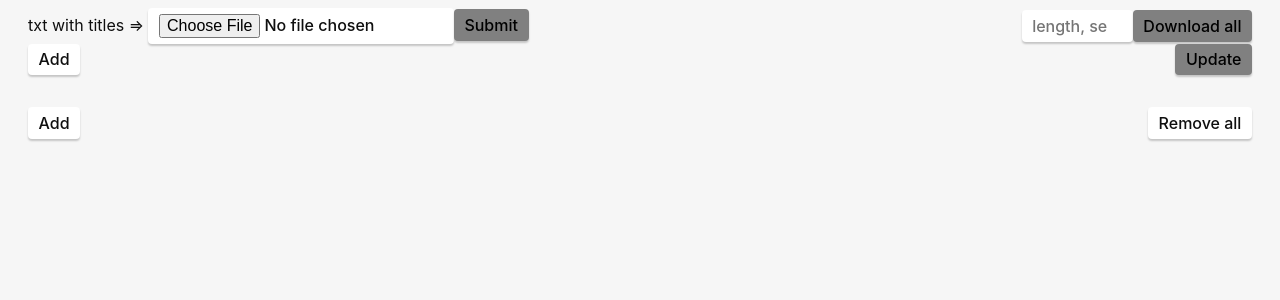
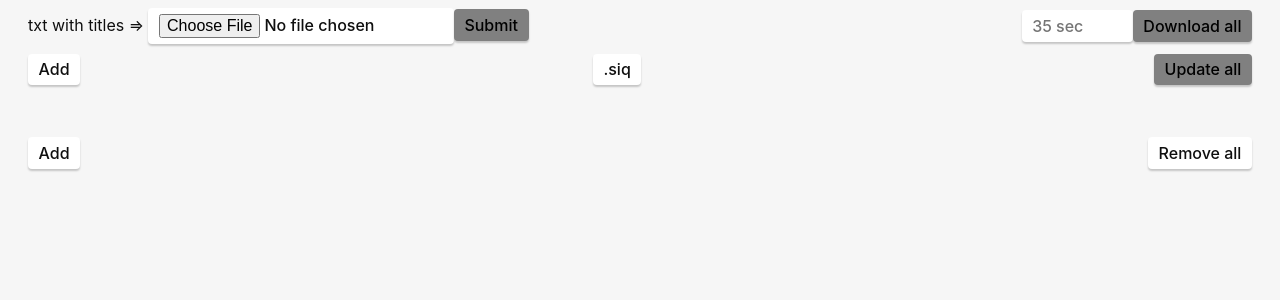
Before and after one commit to Netnesanya/mucutTauri, an Angular app: page / in a window 1280 px wide. Shown: the top 300 px of the page. Built offline with nearby package versions, Linux system fonts and the light colour scheme.

Commit message:
Handle create siq

```diff
--- a/src/app/header/header.component.html
+++ b/src/app/header/header.component.html
@@ -10,7 +10,7 @@
 
 
     <div class="toolset-right">
-        <input (change)="updateLengthInput($event)" class="default-duration-input" type="number" placeholder="length, sec">
+        <input (change)="updateLengthInput($event)" class="default-duration-input" type="number" placeholder="35 sec">
 
         <button (click)="handleDownloadAll()"
                 [ngClass]="downloadAllButtonStatus"
--- a/src/app/header/header.component.ts
+++ b/src/app/header/header.component.ts
@@ -45,7 +45,6 @@ export class HeaderComponent implements OnInit {
     public handleDownloadAll(): void {
         if (this.submitButtonStatus === READY || this.songDataService.songsData.length > 0) {
             this.downloadAllButtonStatus = LOADING;
-
             const updatedData = this.songDataService.songsData.map(el => {
                 // Create a copy of el.userInput, updating the duration or setting it if it's not already set
                 const updatedUserInput = {
--- a/src/app/http.service.ts
+++ b/src/app/http.service.ts
@@ -1,6 +1,6 @@
 import {Injectable} from '@angular/core';
 import {env} from "../env/env";
-import {HttpClient} from "@angular/common/http";
+import {HttpClient, HttpHeaders} from "@angular/common/http";
 import {CombinedSongData, SongDataFetched} from "./services/song-data.service";
 
 @Injectable({
@@ -33,4 +33,9 @@ export class HttpService {
         return this.http.post(this.apiUrl + 'update-mp3-metadata', metadata)
     }
 
+    public requestSiqCreation() {
+        return this.http.get(this.apiUrl + 'pack-siq')
+    }
+
+
 }
--- a/src/app/songs-list/songs-list.component.css
+++ b/src/app/songs-list/songs-list.component.css
@@ -41,5 +41,5 @@
     gap: 5px;
     align-items: center;
     justify-content: space-between;
-    padding: 0 20px;
+    padding: 10px 20px;
 }
--- a/src/app/songs-list/songs-list.component.html
+++ b/src/app/songs-list/songs-list.component.html
@@ -1,15 +1,17 @@
 <div class="control-block">
-<button (click)="createEmptySongField($event)">Add</button>
-<button (click)="handleUpdateButton($event)"
-        class="update-button"
-        [ngClass]="updateButtonStatus"
-        [disabled]=" songDataService.songsData.length === 0"
->Update</button>
+    <button (click)="createEmptySongField($event)">Add</button>
+    <button (click)="handleCreateSiq($event)">.siq</button>
+    <button (click)="handleUpdateButton($event)"
+            class="update-button"
+            [ngClass]="updateButtonStatus"
+            [disabled]=" songDataService.songsData.length === 0"
+    >Update all
+    </button>
 </div>
 <ul class="song-list-container">
-    @for (song of songDataService.songsData; let index = $index; track index;) {
+    @for (song of songDataService.songsData; let index = $index; track index; ) {
         <li>
-            <p class="index">{{index + 1}}</p>
+            <p class="index">{{ index + 1 }}</p>
 
             <app-song
                     [songData]="song"
--- a/src/app/songs-list/songs-list.component.ts
+++ b/src/app/songs-list/songs-list.component.ts
@@ -70,6 +70,19 @@ export class SongsListComponent implements OnInit {
         }
     }
 
+    public handleCreateSiq(event: any): void {
+        event.preventDefault();
+        this.http.requestSiqCreation()
+            .subscribe({
+                next: (data) => {
+                    console.log(data);
+                },
+                error: (error) => {
+                    console.error(error);
+                }
+            });
+
+    }
     public removeAll(): void {
         this.songDataService.songsData = [];
     }
```
